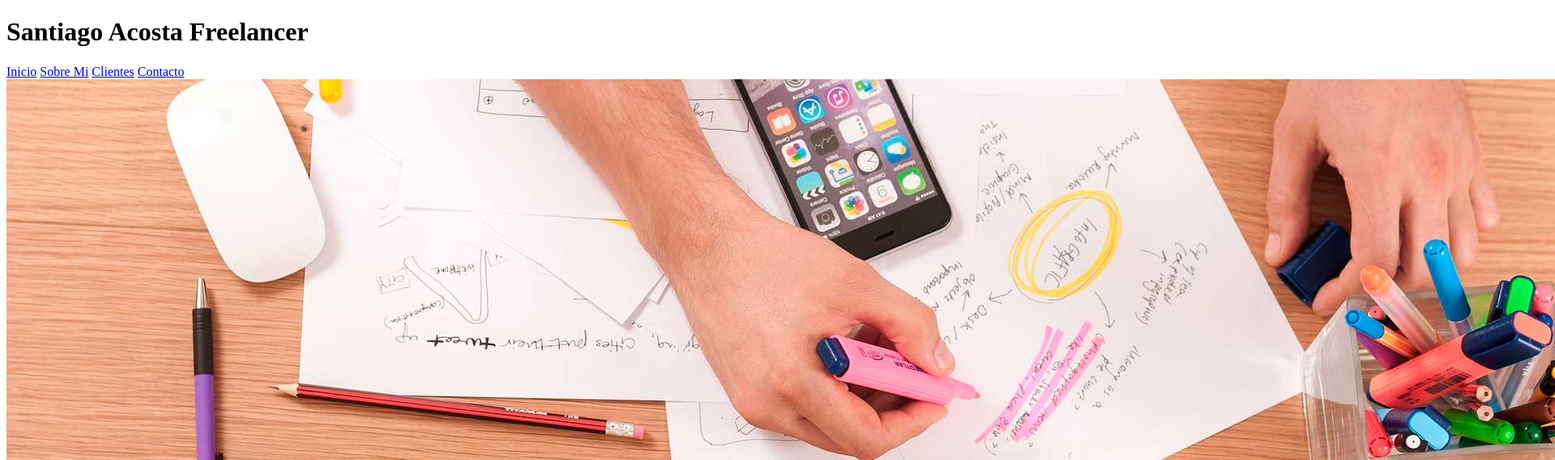
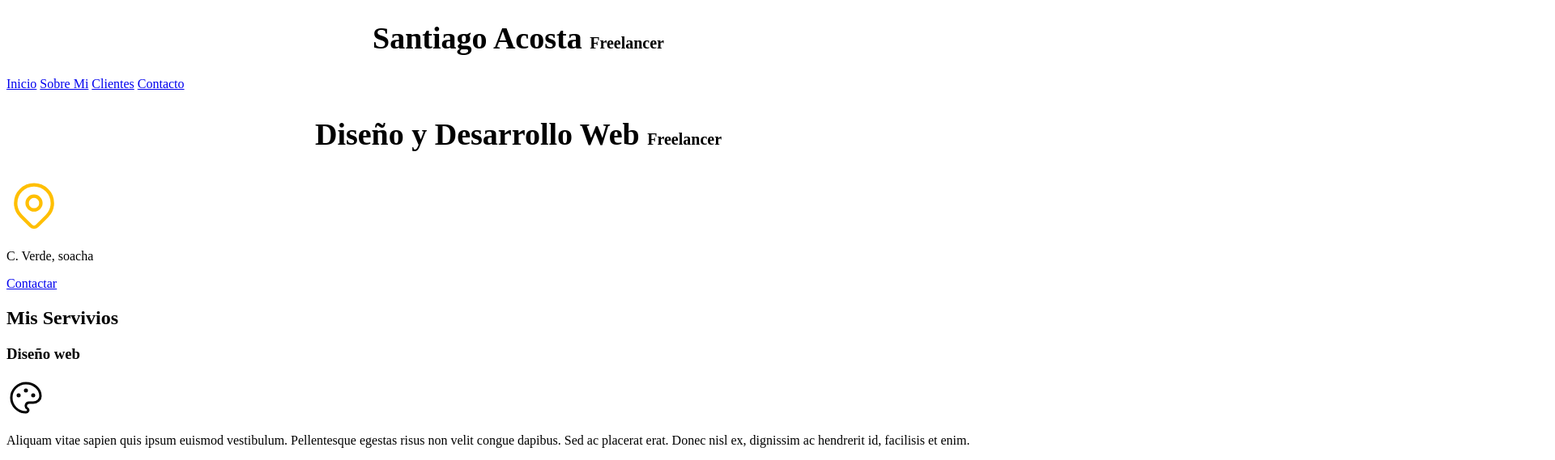
Before and after one commit to Daniel-Santiago-Acosta-1013/sitio_freelancer, a plain HTML site: page index.html in a window 1280 px wide. Shown: the top 569 px of the page at 81% size, 1920 px wide, since content can reach past the window. Drawn offline with Linux system fonts and the light colour scheme.

Commit message:
agregando estilos (lo basico)

```diff
--- /dev/null
+++ b/css/styles.css
@@ -0,0 +1,15 @@
+
+
+html {
+    font-size: 62.5%;
+}
+body {
+    font-size: 16px;
+}
+.titulo {
+    text-align: center;
+    font-size: 3.8rem;
+}
+.titulo span {
+    font-size: 2rem;
+}
--- a/index.html
+++ b/index.html
@@ -5,11 +5,13 @@
     <meta http-equiv="X-UA-Compatible" content="IE=edge">
     <meta name="viewport" content="width=device-width, initial-scale=1.0">
     <title>Sitio freelancer</title>
+    <link rel="stylesheet" href="./css/styles.css">
+    <link rel="preload" href="./css/styles.css" as="style">
 </head>
 <body>
 
     <header>
-        <h1>Santiago Acosta Freelancer</h1>
+        <h1 class="titulo">Santiago Acosta <span>Freelancer</span> </h1>
     </header>
 
     <nav>
@@ -19,10 +21,10 @@
         <a href="#">Contacto</a>
     </nav>
 
-    <img src="img/hero.jpg" alt="">
+    <!-- <img src="img/hero.jpg" alt=""> -->
 
     <section>
-        <h2>Diseño y Desarrollo Web Freelancer</h2>
+        <h2 class="titulo">Diseño y Desarrollo Web <span>Freelancer</span> </h2>
 
         <p>
             <svg xmlns="http://www.w3.org/2000/svg" class="icon icon-tabler icon-tabler-map-pin" width="68" height="68" viewBox="0 0 24 24" stroke-width="1.5" stroke="#ffbf00" fill="none" stroke-linecap="round" stroke-linejoin="round">
```
